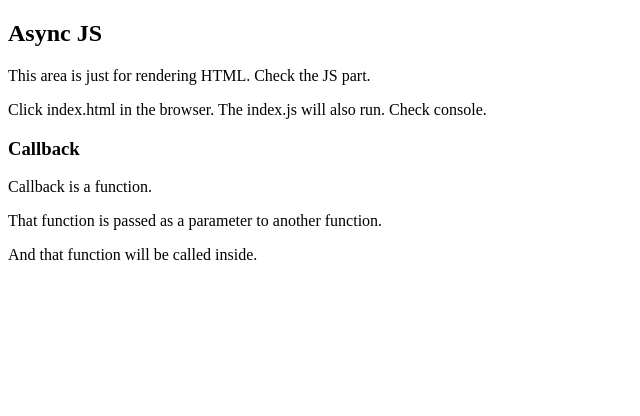
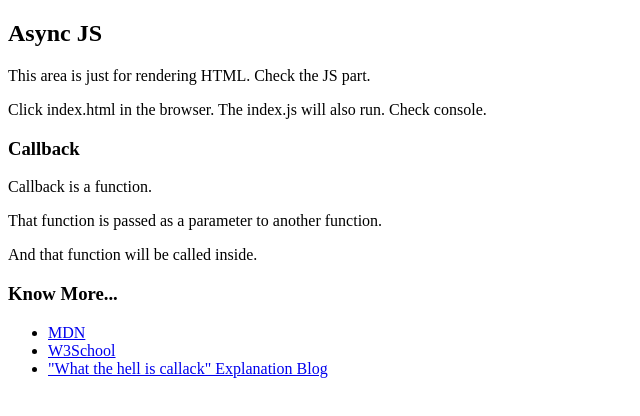
Before and after one commit to raadu/async-js-concepts, a plain HTML site: page Callback/index.html in a window 1280 px wide. Shown: the whole page, without its empty margins (0-640 px from the left). Drawn offline with Linux system fonts and the light colour scheme; no server answers.

Commit message:
html files edited with more links

```diff
--- a/Callback/index.html
+++ b/Callback/index.html
@@ -7,7 +7,6 @@
     </head>
 
     <body>
-
         <h2>Async JS</h2>
 
         <p>This area is just for rendering HTML. Check the JS part.</p>
@@ -18,7 +17,25 @@
         <p>That function is passed as a parameter to another function.</p>
         <p>And that function will be called inside.</p>
 
+        <h3>Know More...</h3>
+        <ul>
+            <li>
+                <a href="https://developer.mozilla.org/en-US/docs/Glossary/Callback_function" target="_blank">
+                MDN
+                </a>
+            </li>
+            <li>
+                <a href="https://www.w3schools.com/js/js_callback.asp" target="_blank">
+                W3School
+                </a>
+            </li>
+            <li>
+                <a href="https://codeburst.io/javascript-what-the-heck-is-a-callback-aba4da2deced" target="_blank">
+                "What the hell is callack" Explanation Blog
+                </a>
+            </li>
+        </ul>
+
         <script src="./index.js"></script>
-
     </body>
 </html>
```
Also changed, not shown: Async Await/index.html (+18 -1 lines), Callback Hell/index.html (+9 -0 lines), HTTP Status Codes/index.html (+8 -2 lines), Promise/index.html (+19 -1 lines).
